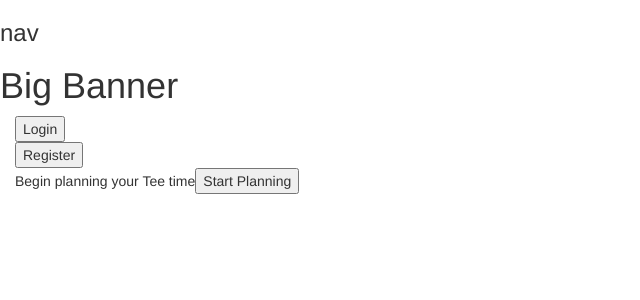
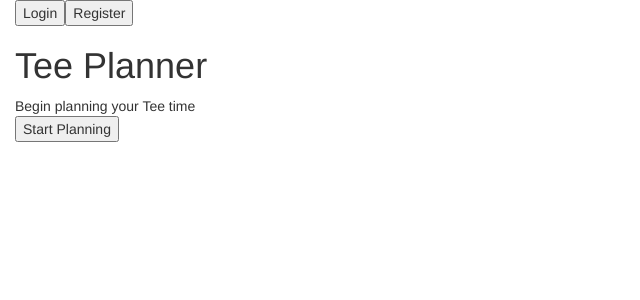
Before and after one commit to out-spaced/teeplanner, a React app: page / in a window 1280 px wide. Shown: the top 300 px of the page, without its empty margins (0-640 px from the left). Built offline with nearby package versions, Linux system fonts and the light colour scheme.

Commit message:
moved some divs for styling

```diff
--- a/public/assets/stylesheet.css
+++ b/public/assets/stylesheet.css
@@ -0,0 +1,8 @@
+#app-container {
+  display:flex;
+  flex-direction: column;
+}
+#nav {
+  display:flex;
+  flex-direction: row;
+}
--- a/public/index.html
+++ b/public/index.html
@@ -6,8 +6,6 @@
     <link rel="stylesheet" href="assets/stylesheet.css">
   </head>
   <body>
-    <h3>nav</h3>
-    <h1>Big Banner</h1>
     <div id="app">Something is wrong!</div>
     <script src="./webpack/bundle.js"></script>
   </body>
--- a/src/App.jsx
+++ b/src/App.jsx
@@ -11,25 +11,49 @@ function App() {
     setStart(true);
   }
 
-  if (start  === true) {
-    render = <Organizer />
-  } else {
-    render = (
-      <div>
-        <span>Begin planning your Tee time</span>
-        <button onClick={startPlanning} type="button">Start Planning</button>
+  if (start  === false) {
+    return (
+      <div className="container-fluid">
+      <div id="app-container">
+        <div id="nav">
+          <Login />
+          <Register />
+        </div>
+        <div>
+          <h1>
+            Tee Planner
+          </h1>
+        </div>
+        <div id="app-container">
+          <div>
+            <span>
+              Begin planning your Tee time
+            </span>
+          </div>
+          <div>
+            <button onClick={startPlanning} type="button">Start Planning</button>
+          </div>
+        </div>
       </div>
+    </div>
     );
   }
 
   return (
     <div className="container-fluid">
-      <div className="nav">
-        <Login />
-        <Register />
-      </div>
       <div id="app-container">
-        {render}
+        <div id="nav">
+          <Login />
+          <Register />
+        </div>
+        <div>
+          <h1>
+            Tee Planner
+          </h1>
+        </div>
+        <div id="app-container">
+          <Organizer />
+        </div>
       </div>
     </div>
   )
```
